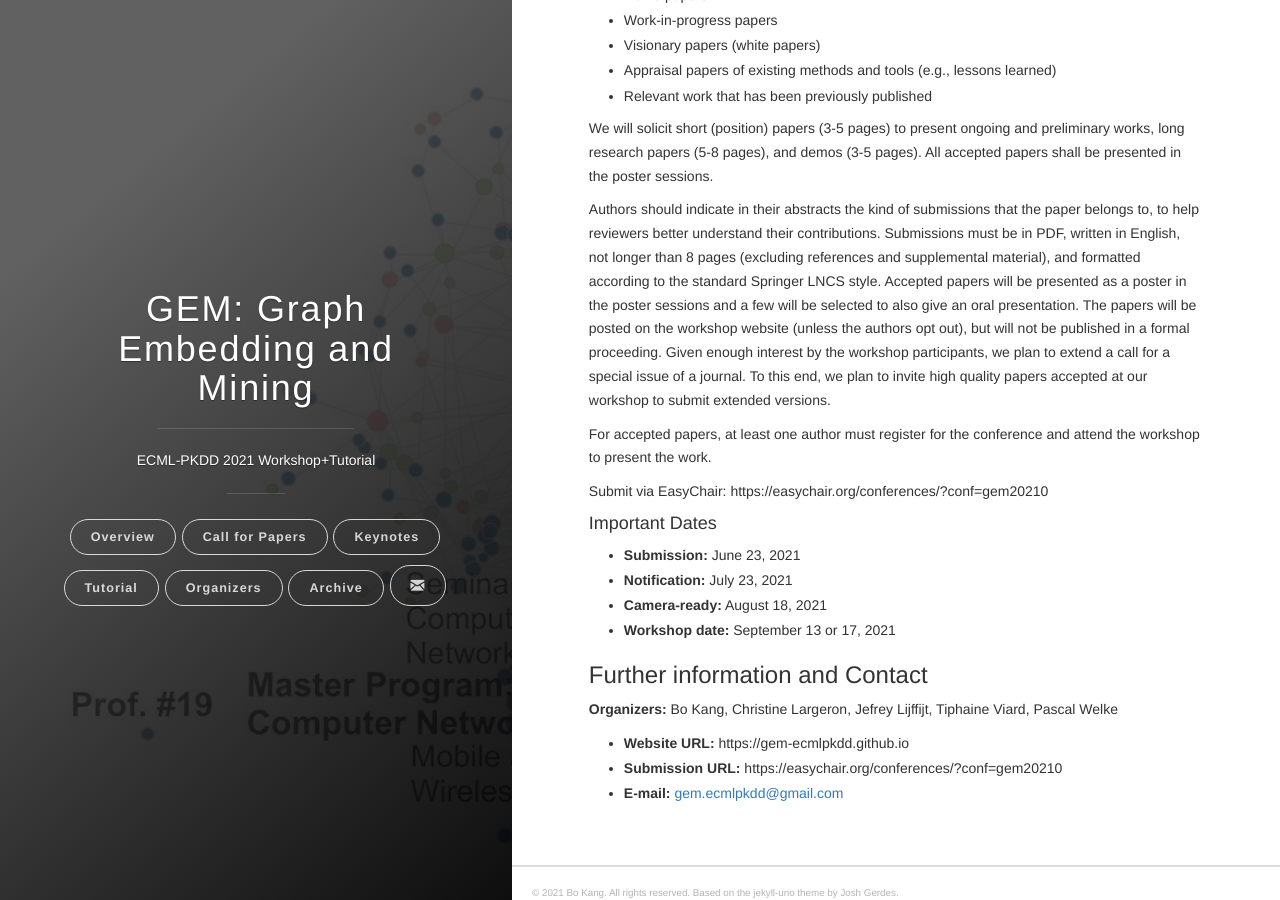
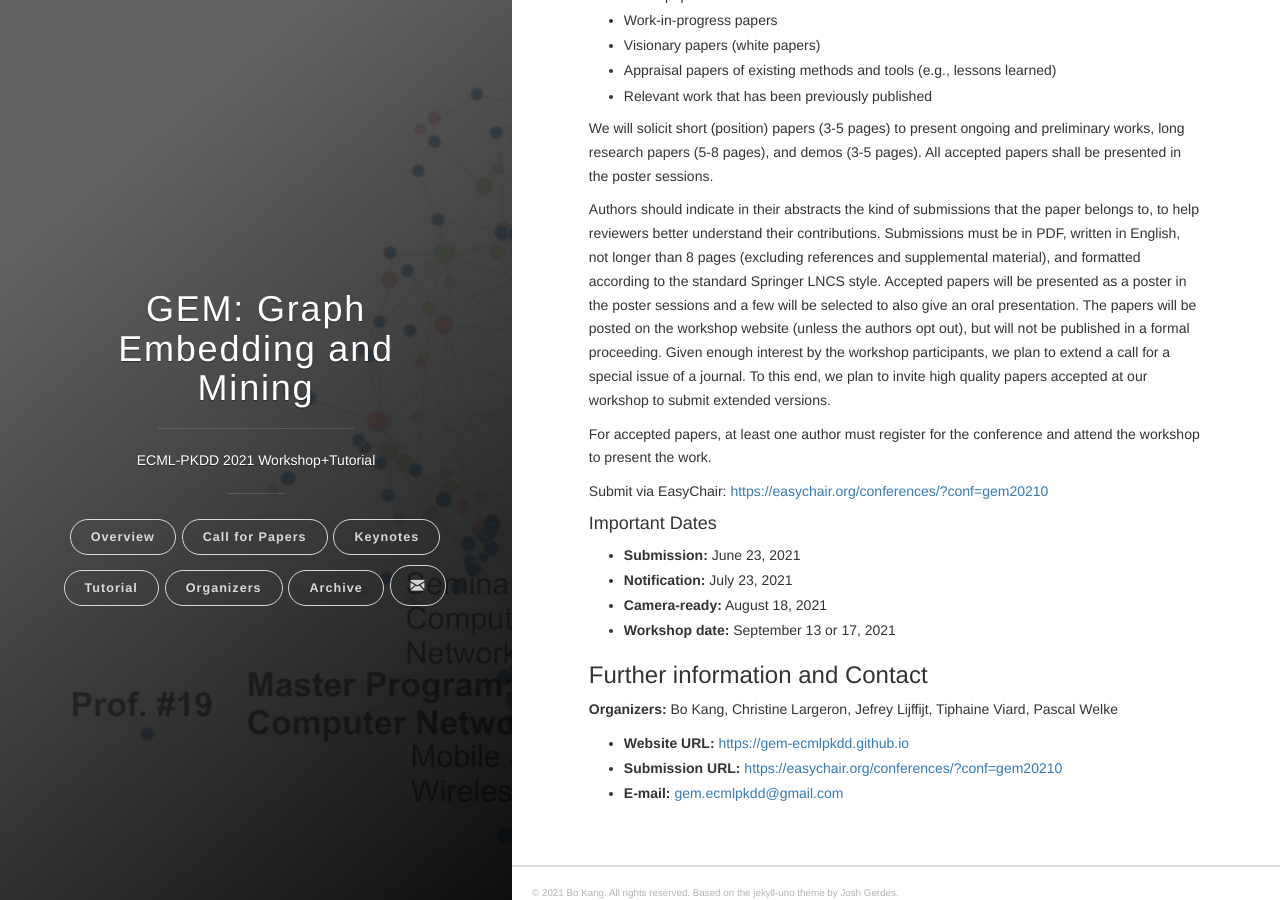
Before and after one commit to gem-ecmlpkdd/gem-ecmlpkdd.github.io, a Jekyll site: the page built from pages/cfp.md, in a window 1280 px wide and 900 px high, scrolled down 2058 px. Built offline with Jekyll 4.4.1, drawn with Linux system fonts in a browser that asks for light colours; nearby versions of some CDN libraries; part of the change alters nothing that is shown.

```diff
--- a/pages/cfp.md
+++ b/pages/cfp.md
@@ -83,7 +83,7 @@ Accepted papers will be presented as a poster in the poster sessions and a few w
 
 For accepted papers, at least one author must register for the conference and attend the workshop to present the work.
 
-Submit via EasyChair: https://easychair.org/conferences/?conf=gem20210
+Submit via EasyChair: <https://easychair.org/conferences/?conf=gem20210>
 
 #### Important Dates
 - **Submission:** June 23, 2021
@@ -94,6 +94,6 @@ Submit via EasyChair: https://easychair.org/conferences/?conf=gem20210
 ### Further information and Contact
 **Organizers:** Bo Kang, Christine Largeron, Jefrey Lijffijt, Tiphaine Viard, Pascal Welke
 
-- **Website URL:** https://gem-ecmlpkdd.github.io
-- **Submission URL:** https://easychair.org/conferences/?conf=gem20210
-- **E-mail:** [gem.ecmlpkdd@gmail.com](gem.ecmlpkdd@gmail.com)
+- **Website URL:** <https://gem-ecmlpkdd.github.io>
+- **Submission URL:** <https://easychair.org/conferences/?conf=gem20210>
+- **E-mail:** [gem.ecmlpkdd@gmail.com](mailto:gem.ecmlpkdd@gmail.com)
```
